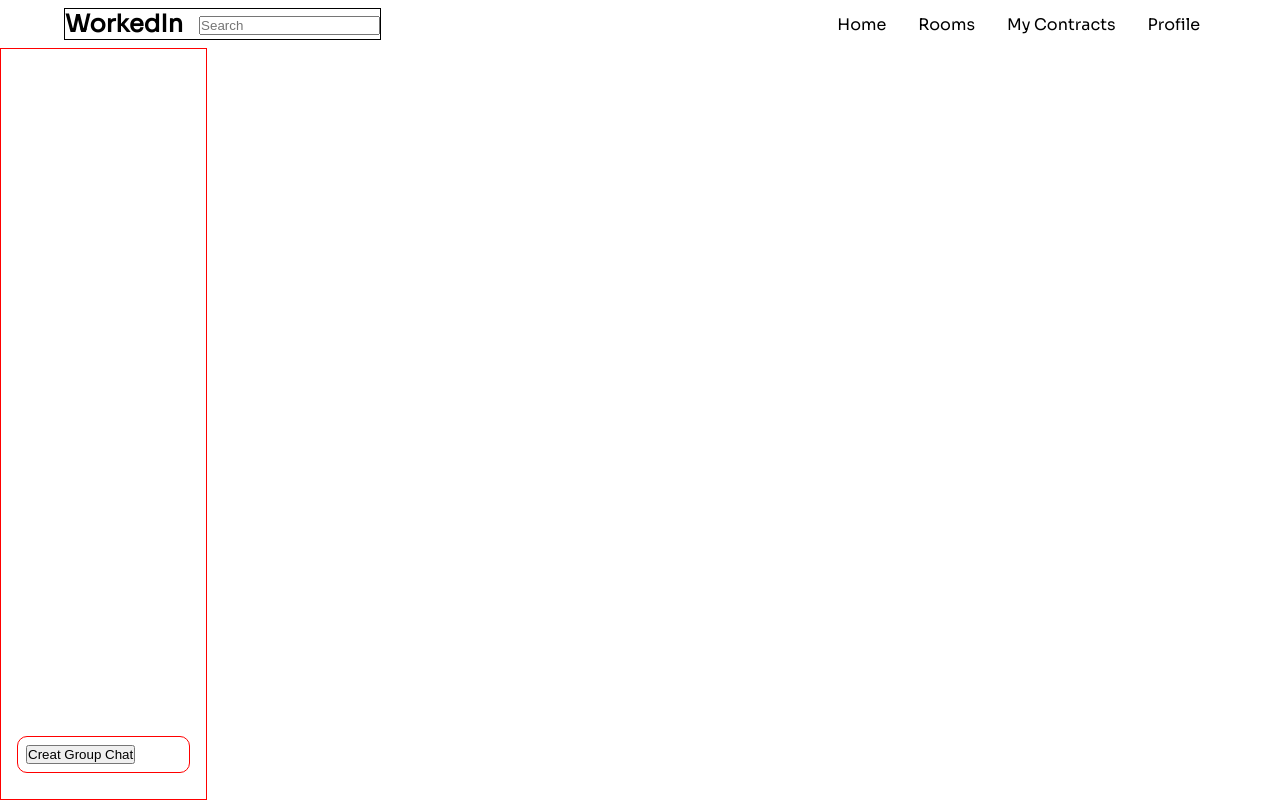
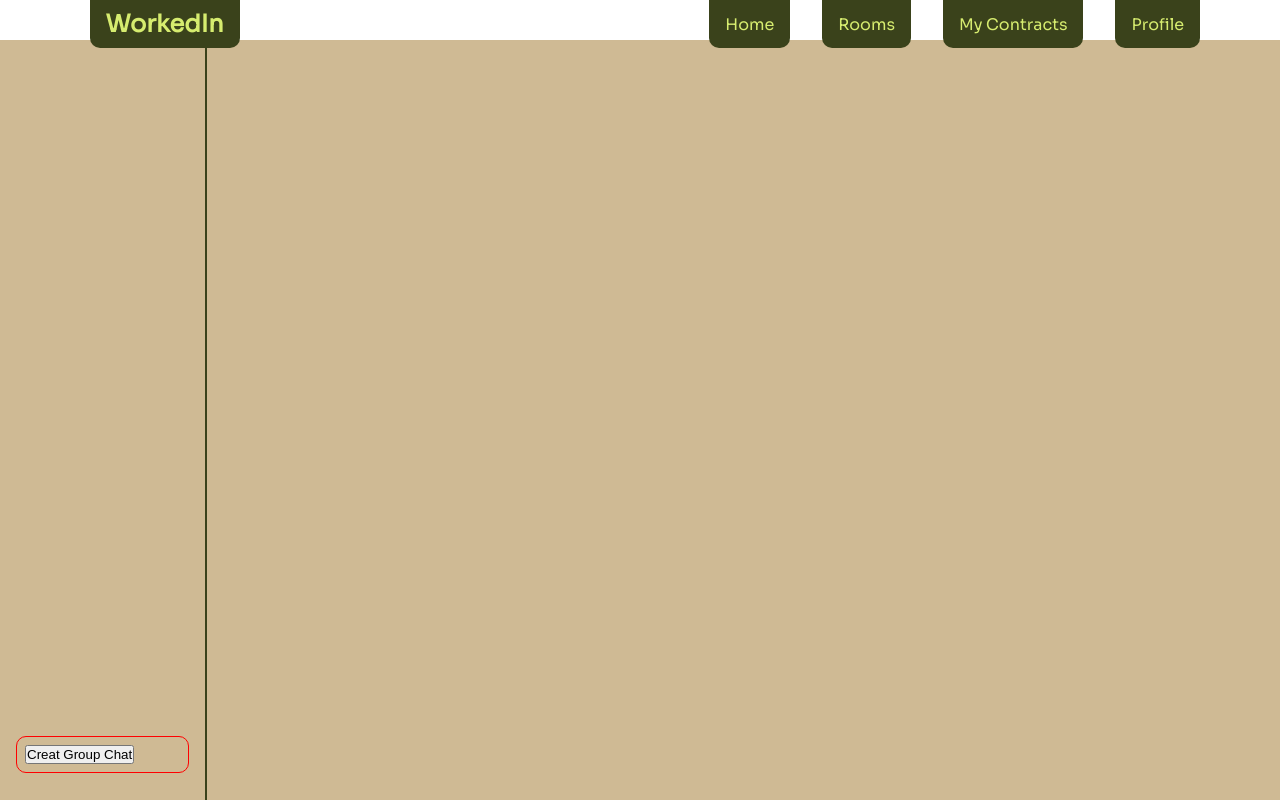
Before and after one commit to Aadarsh805/WorkedIn, a React (Create React App) app in the folder client/: page /chats in a window 1280 px wide. Built offline with nearby package versions, Linux system fonts and the light colour scheme; a web font is replaced by a local one.

Commit message:
Styling Navbar and Chat Page

```diff
--- a/client/src/Components/ChatComp/AllChats.tsx
+++ b/client/src/Components/ChatComp/AllChats.tsx
@@ -7,34 +7,39 @@ import { getHeaders, getUserData } from "../../utils/helperFunction";
 import CreateChatModal from "./CreateChatModal";
 
 const Section = styled.div`
-  border: 1px solid red;
+  border-right: 2px solid #3a421b;
   /* min-height: calc(100vh - 3rem); */
   width: 16vw;
-  padding-top: 0.8rem;
-
+  padding-top: 1.3rem;
 `;
 
 const Chat = styled.div`
+  /* border: 1px solid red; */
   box-sizing: border-box;
   width: calc(16vw - 2rem);
-  border: 1px solid red;
   margin: 0.2rem 1rem;
   border-radius: 10px;
   padding: 0.5rem 0.2rem 0.5rem 0.5rem;
   cursor: pointer;
   display: flex;
   align-items: center;
+  /* background-color: #3a421b; */
+  background-color: #fff;
+  background-color: rgba(236,227,212,255);
 
   img {
     margin-right: 0.5rem;
     border-radius: 50%;
     width: 40px;
     height: 40px;
+    border: 1px solid #fff;
   }
 
   h4 {
     font-size: 1rem;
-    font-weight: 500;
+    font-weight: 800;
+    color: #fff;
+    color: #3a421b;
   }
 `;
 
--- a/client/src/Components/ChatComp/ChatMembers.tsx
+++ b/client/src/Components/ChatComp/ChatMembers.tsx
@@ -11,10 +11,11 @@ import ContractApproval from "../contractComp/ContractApproval";
 import ReviewContract from "../contractComp/ReviewContract";
 
 const Section = styled.div`
-  border: 1px solid red;
-  /* min-height: calc(100vh - 3rem); */
+  border-left: 2px solid #3a421b;
   width: 25vw;
   overflow: hidden;
+  padding-top: 0.5rem;
+  /* border: 1px solid red; */
 `;
 
 interface membersProps {
@@ -24,20 +25,21 @@ interface membersProps {
 const Members = styled.div`
   padding-top: 0.5rem;
   box-sizing: border-box;
-  border: 1px solid red;
+  /* border: 1px solid red; */
+
   height: calc(100vh - 7rem);
   /* height: ${(props:membersProps) => props.divHeight ? 'calc(100vh - 7rem)' : 'calc(100vh - 3rem)' }; */
   overflow: auto;
 `;
 
 const Member = styled.div`
-  border: 1px solid red;
+  /* border: 1px solid red; */
   display: flex;
   align-items: center;
   padding: 0.3rem 0.4rem;
   margin: 0 0.5rem 0.5rem;
   border-radius: 10px;
-
+  background-color: rgba(236,227,212,255);
   svg {
     width: 30px;
   }
@@ -47,6 +49,16 @@ const Member = styled.div`
     height: 40px;
     border-radius: 50%;
     margin-right: 0.5rem;
+    /* border: 2px solid rgba(137,117,88,255); */
+    /* box-shadow: 4px 2.4px rgba(207,186,148,255); */
+    box-shadow: 4px 2.4px rgba(137,117,88,255);
+  }
+
+  h4{
+    font-size: 1rem;
+    font-weight: 800;
+    color: #fff;
+    color: #3a421b;
   }
 `;
 
@@ -99,7 +111,7 @@ const ChatMembers = ({ selectedChat, user }: chat) => {
   }
 
 
-  return selectedChat.chatName === "one_On_one" ? null : (
+  return selectedChat.chatName === "one_On_one" ? null :
     <Section>
       <Members divHeight={selectedChat.groupAdmin?._id === user._id} >
         {user._id === selectedChat.groupAdmin?._id ? (
@@ -129,7 +141,6 @@ const ChatMembers = ({ selectedChat, user }: chat) => {
         invitePeople ? <ManageMembers selectedChat={selectedChat} user={user} closeInvitePeopleModal={closeInvitePeopleModal} /> : null
       }
     </Section>
-  );
 };
 
 export default ChatMembers;
--- a/client/src/Components/ChatComp/ChatMessages.tsx
+++ b/client/src/Components/ChatComp/ChatMessages.tsx
@@ -8,7 +8,7 @@ import { getHeaders } from "../../utils/helperFunction";
 import formatDistance from "date-fns/formatDistance";
 
 const Section = styled.div`
-  border: 1px solid yellow;
+  /* border: 1px solid yellow; */
   height: calc(100vh - 3rem);
   width: 100%;
   position: relative;
@@ -17,12 +17,11 @@ const Section = styled.div`
 `;
 
 const Messages = styled.div`
-  height: calc(97vh - 6rem);
-  border: 1px solid purple;
+  height: calc(99vh - 6rem);
+  /* border: 1px solid purple; */
   padding: 1rem;
   box-sizing: border-box;
   overflow-y: auto;
-  /* overflow-x: hidden; */
 `;
 
 const Message = styled.div`
@@ -33,7 +32,7 @@ const Message = styled.div`
 `;
 
 const ImageContainer = styled.div`
-margin-right: 0.7rem;
+  margin-right: 0.7rem;
   img {
     border-radius: 50%;
     width: 2rem;
@@ -58,20 +57,39 @@ const SenderDetails = styled.div`
 
 const SendMessage = styled.div`
   position: absolute;
-  bottom: 3vh;
-  /* border: 1px solid red; */
-  height: 2rem;
+  bottom: 1vh;
+  height: 3rem;
   width: 100%;
   display: flex;
   align-items: center;
+  justify-content: center;
+  /* border: 1px solid red; */
 
   form {
-    height: 2rem;
+    height: 3rem;
+    /* border: 1px solid red; */
     width: 100%;
+    display: flex;
+    align-items: center;
+    justify-content: center;
+
     input {
-      height: 2rem;
-      width: 90%;
-      margin-left: 1rem;
+      height: 2.7rem;
+      width: 95%;
+      border-radius: 10px;
+      outline: none;
+      border: none;
+      padding: 0 1rem;
+      box-sizing: border-box;
+      background-color:#3a421b;
+      color: #fff;
+      color: rgba(236,227,212,255);;
+      font-weight: 500;
+      font-size: 1.2rem;
+
+      &::placeholder{
+        color: rgba(236,227,212,255);
+      }
     }
   }
 `;
@@ -116,7 +134,7 @@ interface messageProps {
 
 const ChatMessages = ({ user, selectedChat }: chatMessageProps) => {
   const [messages, setMessages] = useState<Array<messageProps>>([]);
-  const [chatMessage, setChatMessage] = useState('');
+  const [chatMessage, setChatMessage] = useState("");
 
   async function fetchChatMessages() {
     const { data } = await axios.get(
@@ -154,7 +172,7 @@ const ChatMessages = ({ user, selectedChat }: chatMessageProps) => {
         {messages.map((message) => {
           const date = formatDistance(new Date(message.createdAt), new Date());
           return (
-            <Message key={message._id} >
+            <Message key={message._id}>
               <ImageContainer>
                 <img src={message.sender.photo} alt="" />
               </ImageContainer>
@@ -175,6 +193,7 @@ const ChatMessages = ({ user, selectedChat }: chatMessageProps) => {
             type="text"
             value={chatMessage}
             onChange={(e) => setChatMessage(e.target.value)}
+            placeholder="Message ......"
             autoFocus
           />
         </form>
--- a/client/src/Components/ChatComp/ChatOptions.tsx
+++ b/client/src/Components/ChatComp/ChatOptions.tsx
@@ -7,9 +7,10 @@ import { HiUserAdd } from 'react-icons/hi'
 import { useOutsideAlerter } from "../../utils/OutsideAlerter";
 
 const Section = styled.div`
-  border: 1px solid red;
-  margin: 0 0.5rem 1rem;
+  border-bottom: 1px solid #3a421b;
+  margin: 0.4rem 0rem 1rem;
   position: relative;
+  padding: 0 0.5rem 0.4rem;
 `;
 
 const Header = styled.div`
@@ -19,8 +20,15 @@ const Header = styled.div`
   height: 1.5rem;
 
   svg {
-    margin-right: 0.5rem;
+    margin-right: 1rem;
     cursor: pointer;
+  }
+
+  h3{
+    font-size: 1.3rem;
+    font-weight: 800;
+    color: #fff;
+    color: #3a421b;
   }
 `;
 
@@ -31,11 +39,13 @@ interface optionsProps {
 const OptionsMenu = styled.div`
   position: absolute;
   top: 1.8rem;
-  border: 1px solid red;
+
+  /* border: 1px solid red; */
   background-color: #fff;
+  background-color: #3a421b;
   width: 95%;
   /* right: -1px; */
-  padding: 0.5rem 0.1rem;
+  padding: 0.5rem 0rem;
   box-sizing: border-box;
   /* margin: 0 auto; */
   right: 2.5%;
@@ -45,14 +55,23 @@ const OptionsMenu = styled.div`
   li {
     cursor: pointer;
     list-style: none;
+    border-radius: 4px;
     /* border: 1px solid red; */
     display: flex;
     align-items: center;
     justify-content: space-between;
-    padding: 0 0.4rem;
+    padding: 0 0.8rem;
     margin-bottom: 0.4rem;
+    transition: all 0.15s linear;
     &:hover{
         background-color: antiquewhite;
+        background-color: #fff;
+        svg{
+          fill: #3a421b;
+        }
+        h5{
+          color: #3a421b;
+        }
     }
 
     svg {
@@ -61,7 +80,12 @@ const OptionsMenu = styled.div`
       padding: 0;
       margin: 0;
       height: 1.3rem;
+      fill: #fff;
       /* border: 1px solid red; */
+    }
+
+    h5{
+      color: #fff;
     }
 
     &:nth-last-child(1) {
--- a/client/src/Components/GeneralComp/Navbar.tsx
+++ b/client/src/Components/GeneralComp/Navbar.tsx
@@ -4,46 +4,55 @@ import styled from "styled-components";
 
 const Section = styled.div`
   width: 100%;
-  height: 3rem;
+  height: 2.5rem;
   display: flex;
-  align-items: center;
-  justify-content: space-between;
-  /* background-color: ${props => props.theme.lightBlack}; */
-  /* border: 1px solid red; */
 `;
 
 const Logo = styled.div`
-  border: 1px solid black;
-  margin-left: 4rem;
+  position: absolute;
+  left: 0;
+  margin-left: 7vw;
+  font-size: 1rem;
   display: flex;
   align-items: center;
-
-`;
-
-const Search = styled.div`
-margin-left: 1rem;
-
-input{
-    /* border: none; */
-    /* background-color: grey; */
-
-    &:focus{
-        outline: none;
-        border: none;
-    }
-}
-`;
+  height: 3rem;
+  z-index: 10;
+  padding: 0rem 1rem;
+  border-bottom-left-radius: 10px;
+  border-bottom-right-radius: 10px;
+  background-color:#3a421b;
+  h2{
+    color: #d6ec6f;
+  }
+  `;
 
 const Menu = styled.ul`
+/* border: 1px solid red; */
+position: absolute;
+right: 0;
 list-style: none;
 display: flex;
 align-items: center;
 justify-content: space-between;
 margin-right: 4rem;
+height: 3rem;
+z-index: 10;
+cursor: auto;
 `;
 
 const MenuItem = styled.li`
 margin: 0 1rem;
+background-color: #3a421b;
+height: 3rem;
+color: #d6ec6f;
+display: flex;
+align-items: center;
+justify-content: center;
+padding: 0 1rem;
+border-bottom-left-radius: 10px;
+border-bottom-right-radius: 10px;
+font-size: 1rem;
+cursor: pointer;
 `;
 
 const Navbar = () => {
@@ -51,9 +60,6 @@ const Navbar = () => {
     <Section>
       <Logo>
         <h2>WorkedIn</h2>
-        <Search>
-            <input type="text" placeholder="Search" />
-        </Search>
       </Logo>
       <Menu>
         <Link to="/">
--- a/client/src/Pages/Chats.tsx
+++ b/client/src/Pages/Chats.tsx
@@ -10,11 +10,14 @@ import { getUserData } from '../utils/helperFunction'
 
 const Section = styled.div`
     /* border: 1px solid red; */
-    min-height: calc(100vh - 3rem);
+    /* padding-top: 1rem; */
+    box-sizing: border-box;
+    min-height: calc(100vh - 2.5rem);
     display: flex;
     overflow-y: hidden;
     position: relative;
     z-index: 1;
+    background-color: rgba(207,186,148,255);
 `
 
 interface groupMemberProps {
```
